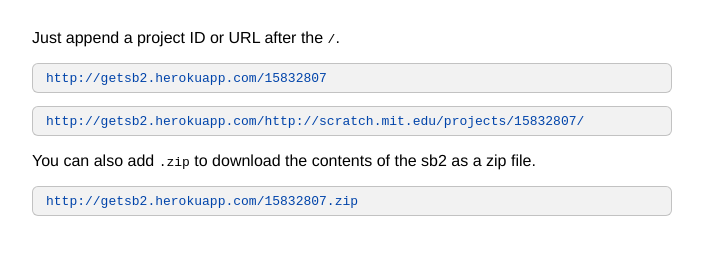
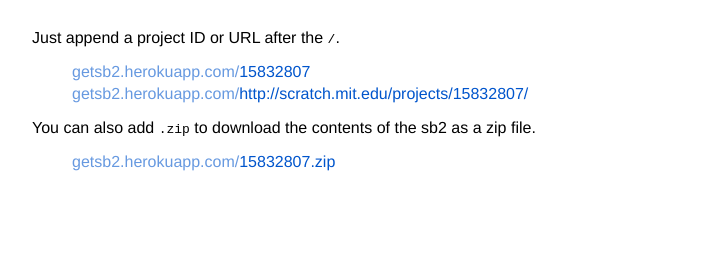
Before and after one commit to tjvr/getsb2, a website: page index.html in a window 1280 px wide. Shown: the part 90-344 px from the top of the page, without its empty margins (288-991 px from the left). Drawn offline with Linux system fonts and the light colour scheme.

Commit message:
Redesign homepage

```diff
--- a/index.html
+++ b/index.html
@@ -22,17 +22,23 @@
   margin-left: 1em;
 }
 
-pre {
-  background: rgba(0, 0, 0, .05);
-  border: 1px solid rgba(0, 0, 0, .2);
-  padding: .5em 1em;
-  border-radius: 6px;
+ul {
+  list-style: none;
+  padding: 0 0 0 40px;
 }
-pre a {
-  color: #04a;
+li {
+  margin-bottom: 0.2em;
+}
+a {
+  color: rgba(0, 85, 204, 0.6);
+  font-weight: 100;
   text-decoration: none;
 }
-pre a:hover {
+a strong {
+  color: rgb(0, 85, 204);
+  font-weight: 400;
+}
+a:hover {
   text-decoration: underline;
 }
 
@@ -40,7 +46,11 @@
 
 <h1>getsb2<span>makes sb2 files from project IDs.</span></h1>
 <p>Just append a project ID or URL after the <code>/</code>.</p>
-<pre><a href=http://getsb2.herokuapp.com/15832807>http://getsb2.herokuapp.com/15832807</a></pre>
-<pre><a href=http://getsb2.herokuapp.com/http://scratch.mit.edu/projects/15832807/>http://getsb2.herokuapp.com/http://scratch.mit.edu/projects/15832807/</a></pre>
+<ul>
+  <li><a href=/15832807>getsb2.herokuapp.com/<strong>15832807</strong></a>
+  <li><a href=/http://scratch.mit.edu/projects/15832807/>getsb2.herokuapp.com/<strong>http://scratch.mit.edu/projects/15832807/</strong></a>
+</ul>
 <p>You can also add <code>.zip</code> to download the contents of the sb2 as a zip file.</p>
-<pre><a href=http://getsb2.herokuapp.com/15832807.zip>http://getsb2.herokuapp.com/15832807.zip</a></pre>
+<ul>
+  <li><a href=/15832807.zip>getsb2.herokuapp.com/<strong>15832807.zip</strong></a>
+</ul>
```
